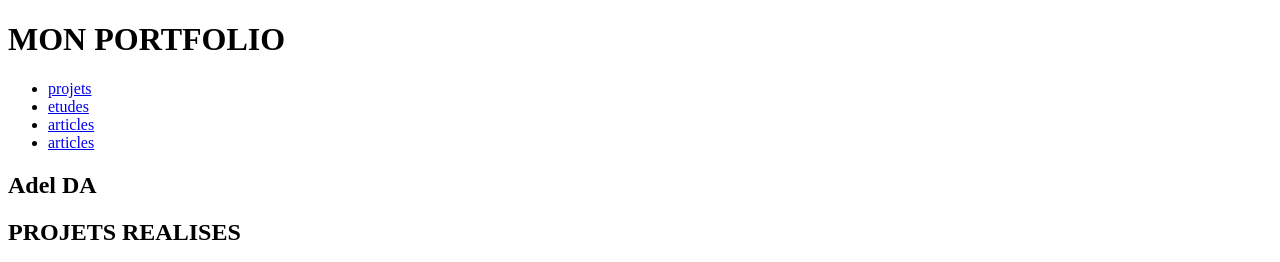
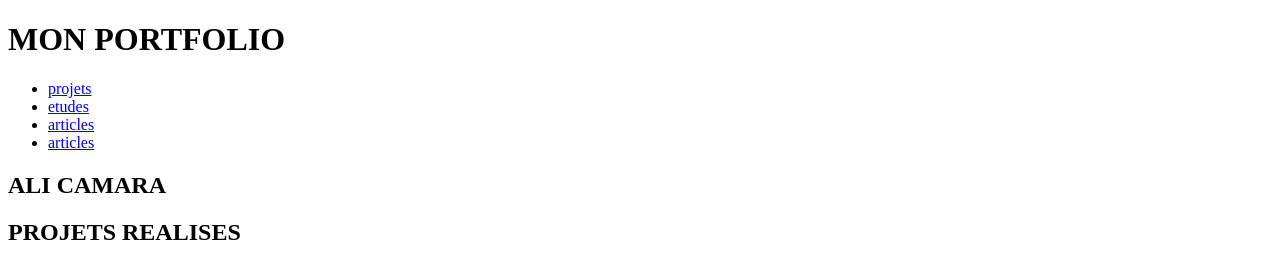
Before and after one commit to Alicamara1997/DonkeySchool, a plain HTML site: page Integration/index.html in a window 1280 px wide. Shown: the top 262 px of the page. Drawn offline with Linux system fonts and the light colour scheme.

Commit message:
add my name

```diff
--- a/Integration/index.html
+++ b/Integration/index.html
@@ -20,7 +20,7 @@
     <main>
         <section id="presentation">
             <div class="nom">
-                <h2>Adel DA</h2>
+                <h2>ALI CAMARA</h2>
             </div>
         </section>
         <section id="projets">
```
